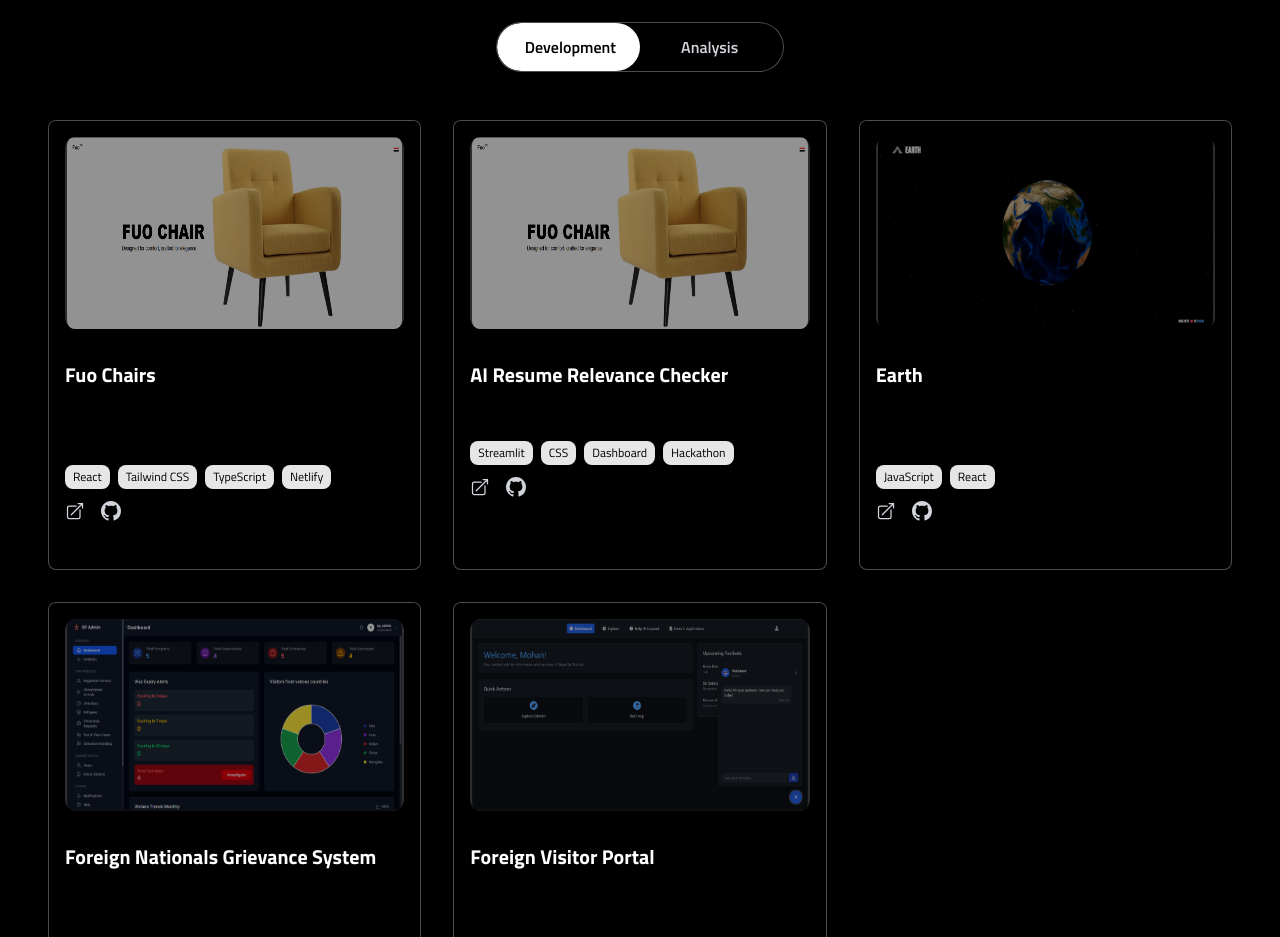
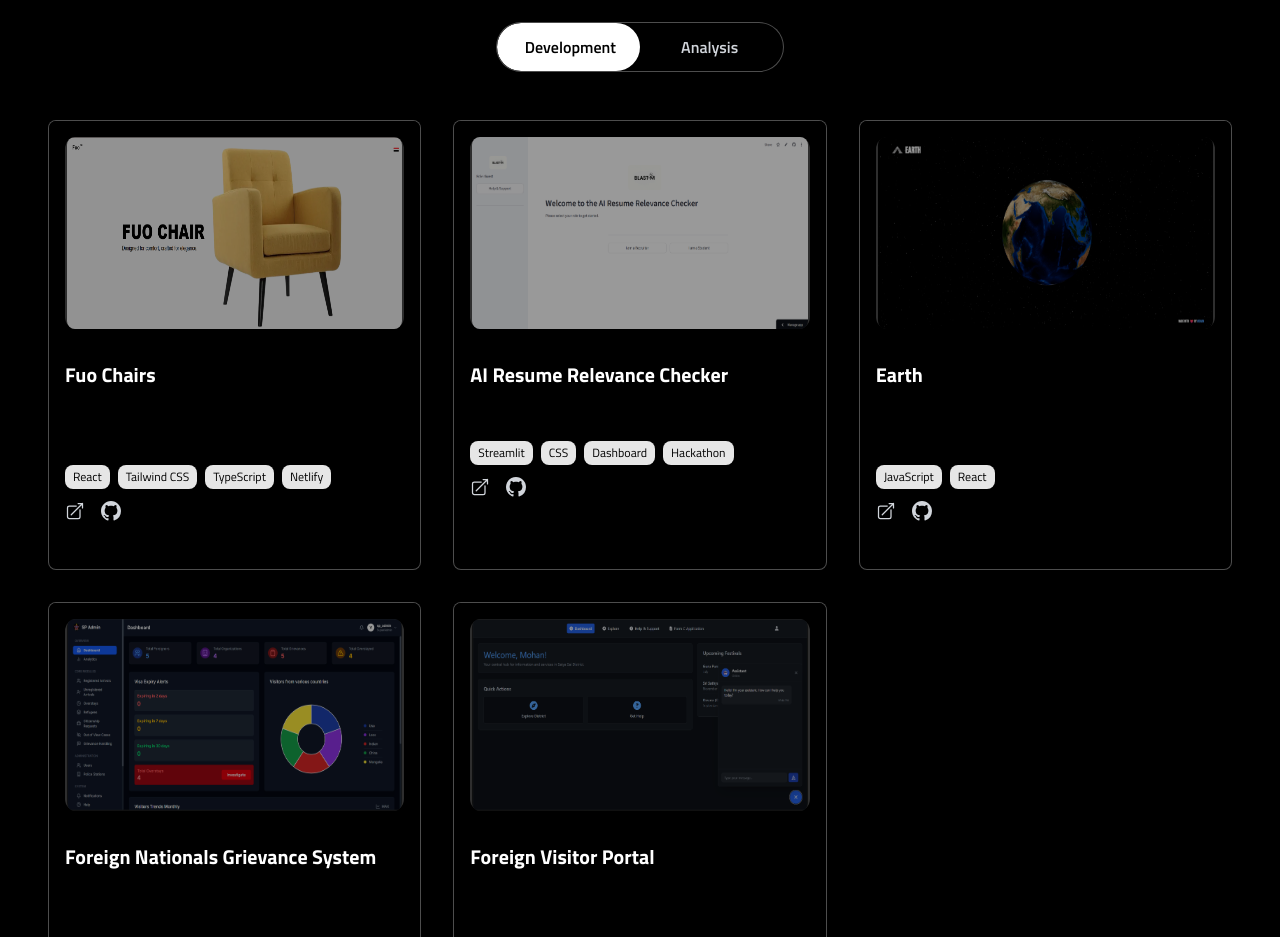
Before and after one commit to unknownsteve7/Portfolio, a React (Vite) app: page / in a window 1280 px wide. Shown: the part 3540-4477 px from the top of the page. Built offline with nearby package versions, Linux system fonts and the light colour scheme.

Commit message:
Update constants.ts

```diff
--- a/constants.ts
+++ b/constants.ts
@@ -115,7 +115,7 @@ export const projectsData: Project[] = [
     {
     title: "AI Resume Relevance Checker",
     category: "Development",
-    image: "/fuo-chairs.png",
+    image: "/Innomatics.png",
     description: "Stramlit Dashboard for Innomatics Hackathon",
     tags: ["Streamlit", "CSS", "Dashboard", "Hackathon"],
     liveLink: "https://resume-analyzer-blast.streamlit.app/",
```
